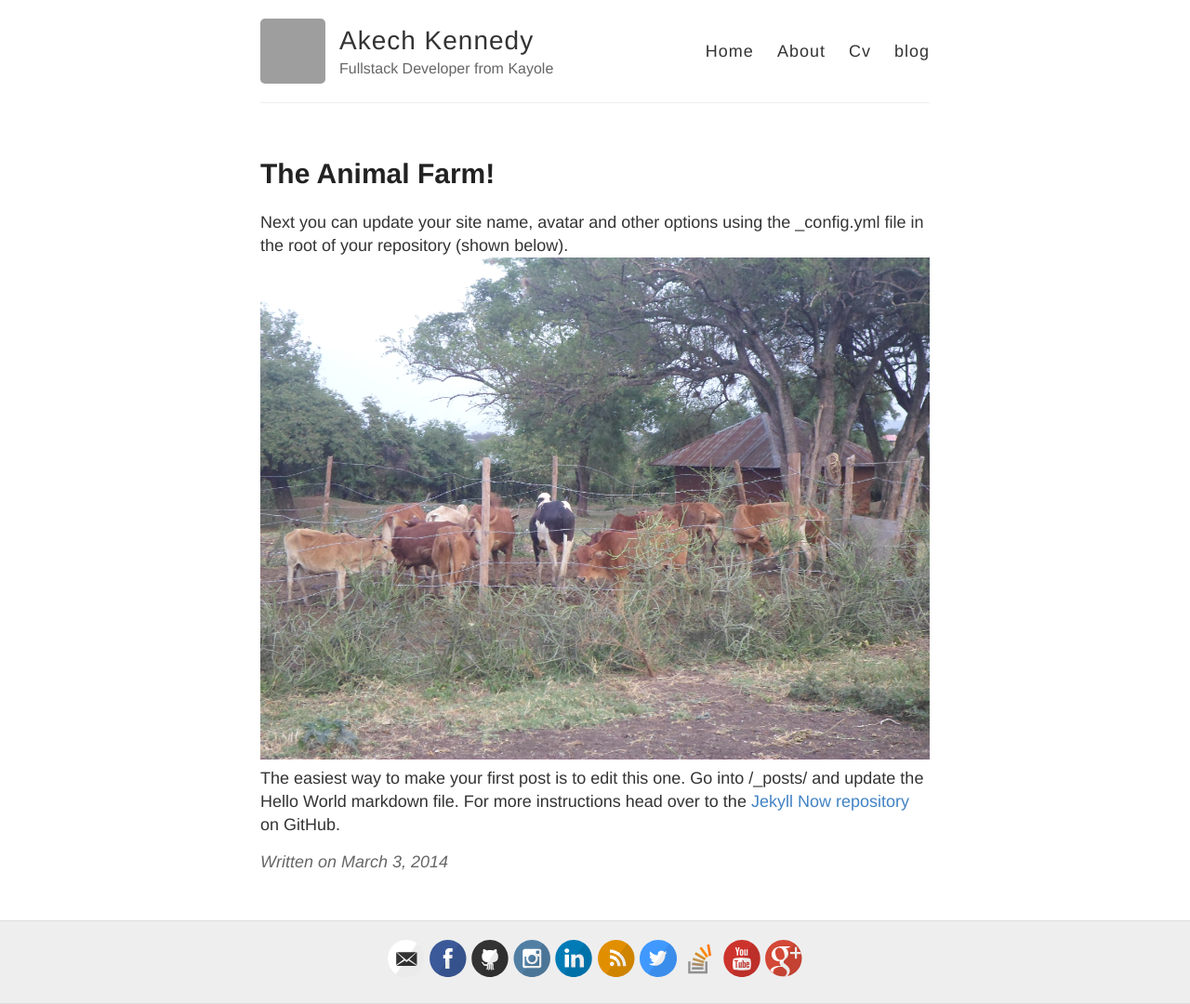
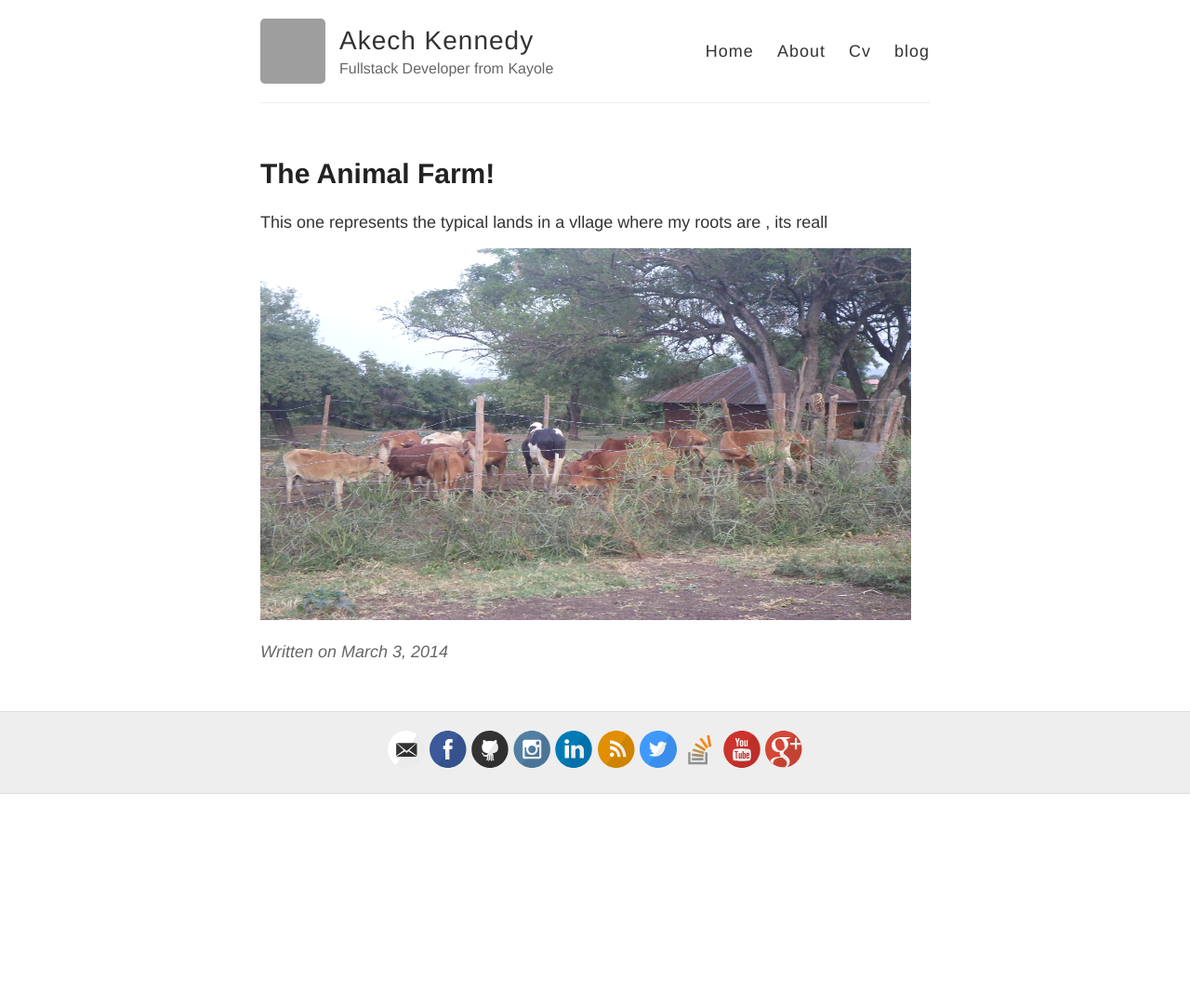
Before and after one commit to akechkent/akechkent.github.io, a Jekyll site: the page built from _posts/2014-3-3-Hello-World.md, in a window 1280 px wide. Shown: the whole page at 93% size. Built offline with Jekyll 4.4.1, drawn with Linux system fonts in a browser that asks for light colours; comment, search, counter and statistics services are not loaded; after the commit the page ends 900 px from its top, so only the background shows below that; grey boxes are pictures that could not be loaded.

Commit message:
Update 2014-3-3-Hello-World.md

```diff
--- a/_posts/2014-3-3-Hello-World.md
+++ b/_posts/2014-3-3-Hello-World.md
@@ -3,5 +3,6 @@ layout: post
 title: The Animal Farm!
 ---
 
-Next you can update your site name, avatar and other options using the _config.yml file in the root of your repository (shown below).
-![_config.yml]({{ site.baseurl }}/images/fam.JPG)The easiest way to make your first post is to edit this one. Go into /_posts/ and update the Hello World markdown file. For more instructions head over to the [Jekyll Now repository](https://g) on GitHub.
+This one represents the typical lands in a vllage where my roots are , its reall
+
+<img src="/images/fam.jpg" alt="drawing" width="700" height="400"/>
```
